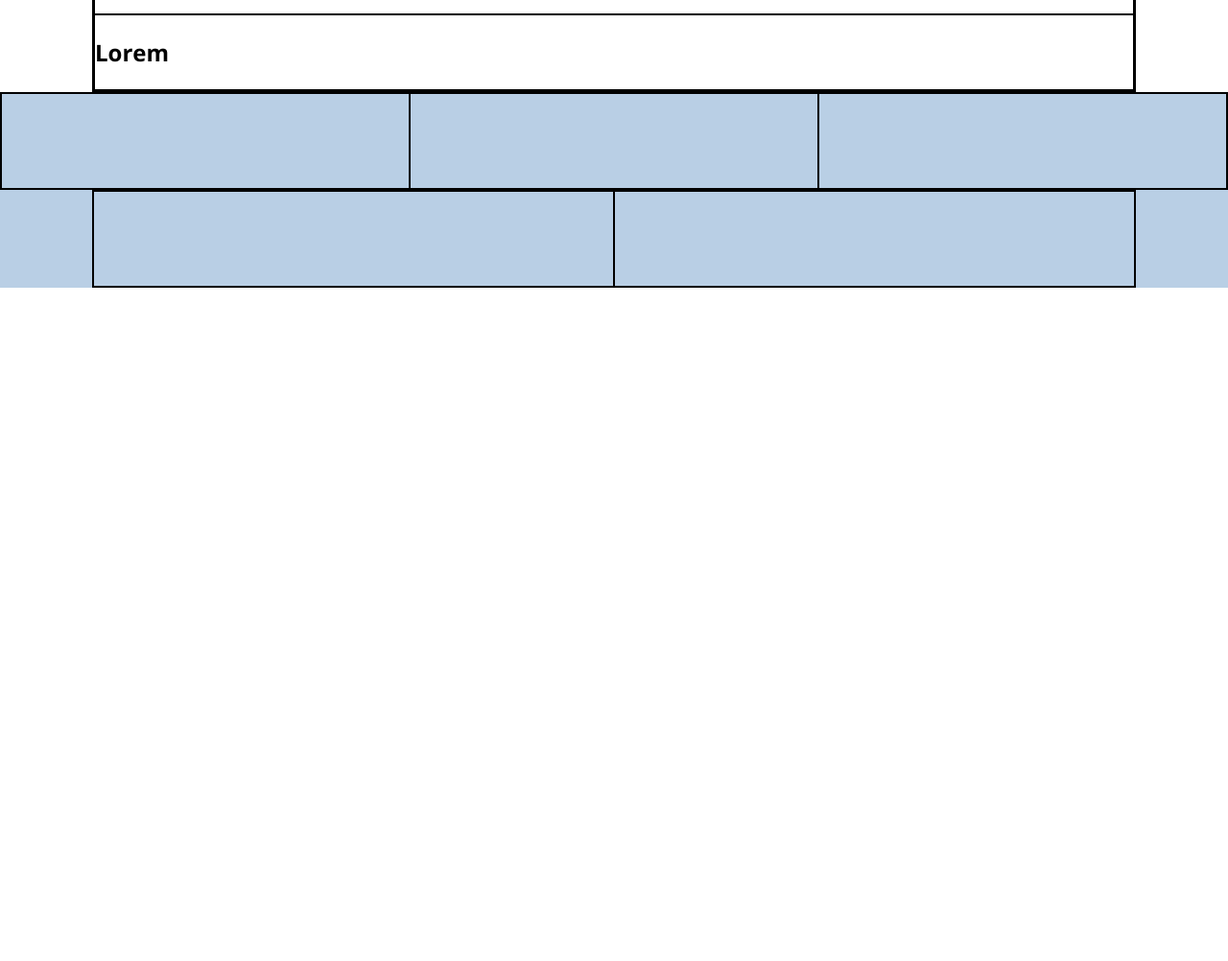
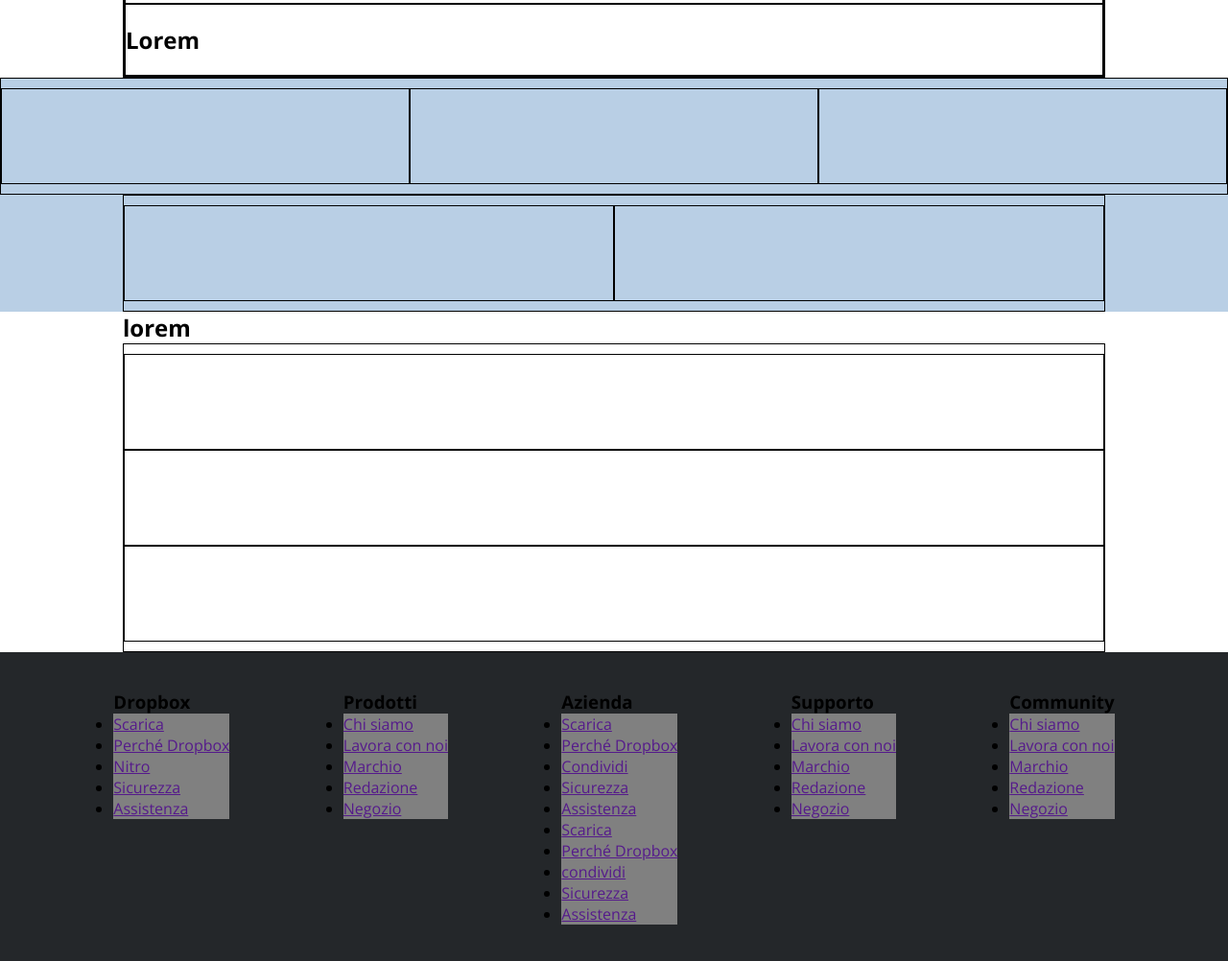
Before and after one commit to PietroDeBianchi/htmlcss-dropbox, a plain HTML site: page index.html in a window 1280 px wide. Shown: the part 1042-2044 px from the top of the page at 96% size. Before the commit the page ends 1342 px from the top, so only its background shows below. Drawn offline with nearby package versions, Linux system fonts and the light colour scheme.

Commit message:
footer completato

```diff
--- a/css/style.css
+++ b/css/style.css
@@ -19,9 +19,15 @@ body {
     padding: 2% 0;
 }
 
+.column-size {
+    width: 80%;
+    margin: auto;
+}
+
 section {
     /* debug */
     border: 1px solid black;
+    padding: 10px 0;
 }
 
 .window {
@@ -88,8 +94,6 @@ ul li {
 /* MAIN STYLE */
 
 #main-container {
-    width: 85%;
-    margin: auto;
     /* debug */
     border: 2px solid black;
 }
@@ -154,10 +158,6 @@ ul li {
     border: 1px solid black;
 }
 
-#trial-container {
-    width: 85%;
-    margin: auto;
-}
 
 .trial {
     width: 50%;
@@ -165,3 +165,21 @@ ul li {
     height: 100px;
     border: 1px solid black;
 }
+
+/* question-container */
+.question {
+    /* debug */
+    height: 100px;
+    border: 1px solid black;
+}
+
+/* FOOTER STYLE */
+footer {
+    background-color: rgb(36, 39, 42);
+    padding: 3% 0;
+}
+
+#resource-column {
+    display: flex;
+    justify-content: space-evenly;
+}
--- a/index.html
+++ b/index.html
@@ -46,7 +46,7 @@
             </div>
         </div>
 
-        <div id="main-container">
+        <div id="main-container" class="column-size">
             <section id="sub-container" class="container">
                 <h2>Lorem</h2>
                 <div></div>
@@ -97,19 +97,86 @@
                 <div class="clients-center box"></div>
                 <div class="clients-left box"></div>
             </section>
-            <section id="trial-container" class="doubleflex">
+            <section id="trial-container" class="doubleflex column-size">
                 <div class="trial"></div>
                 <div class="trial"></div>
             </section>
         </div>
 
-        <div id="questions">
-
+        <div id="questions-container" class="column-size">
+            <h2>lorem</h2>
+            <section id="question-row">
+                <div class="question"></div>
+                <div class="question"></div>
+                <div class="question"></div>
+            </section>
         </div>
     </main>
 
     <footer>
+        <div id="footer-container">
+            <div id="resource-column">
+                <div class="resource-list">
+                    <h3>Dropbox</h3>
+                    <ul>
+                        <li><a href="">Scarica</a></li>
+                        <li><a href="">Perché Dropbox</a></li>
+                        <li><a href="">Nitro</a></li>
+                        <li><a href="">Sicurezza</a></li>
+                        <li><a href="">Assistenza</a></li>
+                    </ul>
+                </div>
 
+                <div class="resource-list">
+                    <h3>Prodotti</h3>
+                    <ul>
+                        <li><a href="">Chi siamo</a></li>
+                        <li><a href="">Lavora con noi</a></li>
+                        <li><a href="">Marchio</a></li>
+                        <li><a href="">Redazione</a></li>
+                        <li><a href="">Negozio</a></li>
+                    </ul>
+                </div>
+
+                <div class="resource-list">
+                    <h3>Azienda</h3>
+                    <ul>
+                        <li><a href="">Scarica</a></li>
+                        <li><a href="">Perché Dropbox</a></li>
+                        <li><a href="">Condividi</a></li>
+                        <li><a href="">Sicurezza</a></li>
+                        <li><a href="">Assistenza</a></li>
+                        <li><a href="">Scarica</a></li>
+                        <li><a href="">Perché Dropbox</a></li>
+                        <li><a href="">condividi</a></li>
+                        <li><a href="">Sicurezza</a></li>
+                        <li><a href="">Assistenza</a></li>
+                    </ul>
+                </div>
+
+                <div class="resource-list">
+                    <h3>Supporto</h3>
+                    <ul>
+                        <li><a href="">Chi siamo</a></li>
+                        <li><a href="">Lavora con noi</a></li>
+                        <li><a href="">Marchio</a></li>
+                        <li><a href="">Redazione</a></li>
+                        <li><a href="">Negozio</a></li>
+                    </ul>
+                </div>
+
+                <div class="resource-list">
+                    <h3>Community</h3>
+                    <ul>
+                        <li><a href="">Chi siamo</a></li>
+                        <li><a href="">Lavora con noi</a></li>
+                        <li><a href="">Marchio</a></li>
+                        <li><a href="">Redazione</a></li>
+                        <li><a href="">Negozio</a></li>
+                    </ul>
+                </div>
+            </div>
+        </div>
     </footer>
 
 </body>
```
